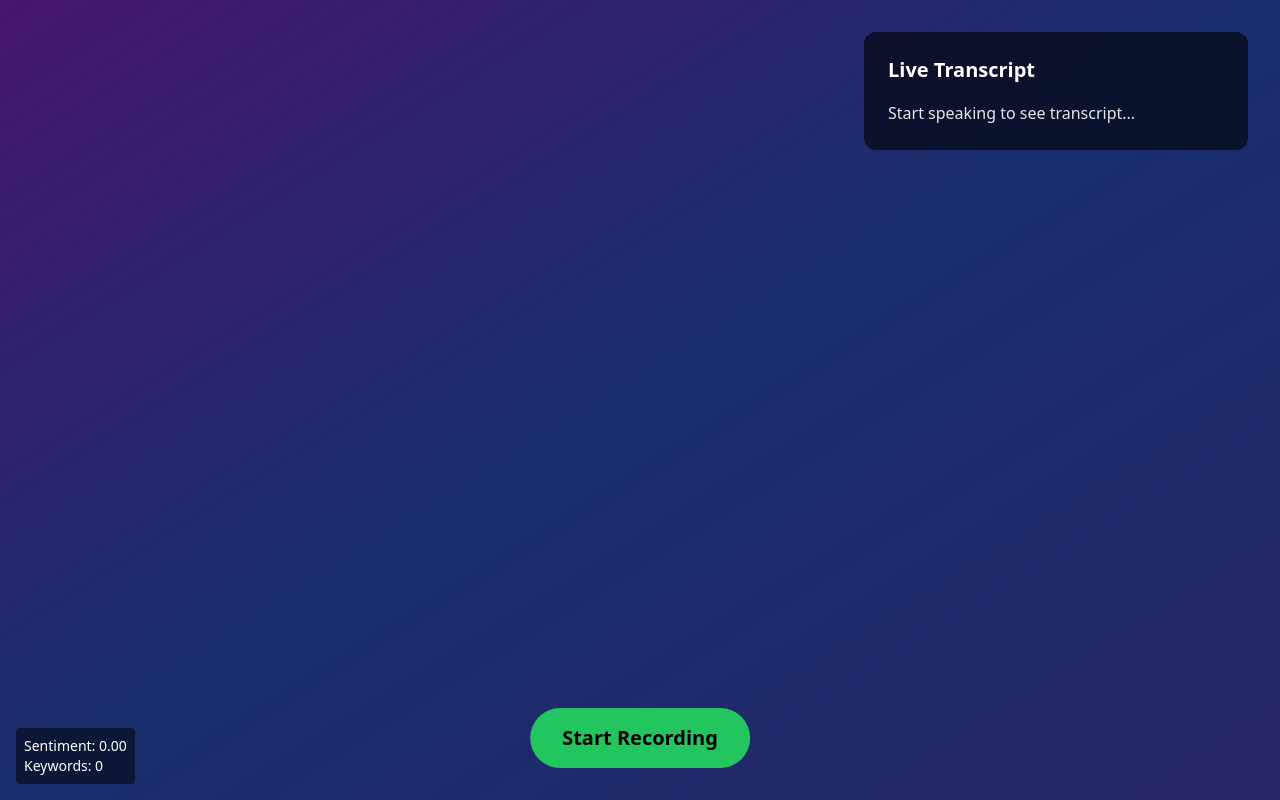
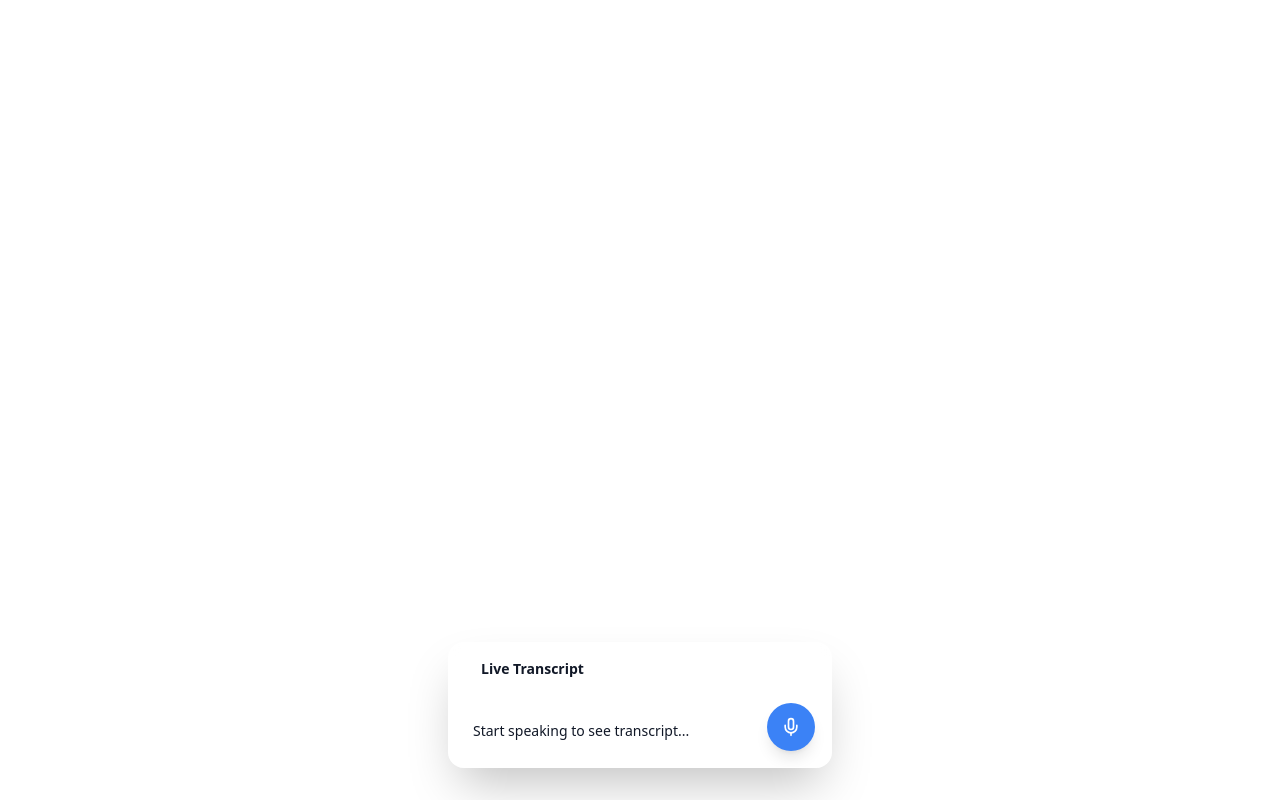
Before and after one commit to joeechenn/sentiment-aura, a React (Create React App) app in the folder frontend/: page / in a window 1280 px wide. Built offline with nearby package versions, Linux system fonts and the light colour scheme; no server answers.

Commit message:
Modernize UI with centered layout

```diff
--- a/frontend/package.json
+++ b/frontend/package.json
@@ -9,11 +9,13 @@
     "@testing-library/user-event": "^13.5.0",
     "@types/jest": "^27.5.2",
     "@types/node": "^16.18.126",
+    "@types/p5": "^1.7.7",
     "@types/react": "^19.2.2",
     "@types/react-dom": "^19.2.2",
     "axios": "^1.13.2",
     "react": "^19.2.0",
     "react-dom": "^19.2.0",
+    "react-p5": "^1.4.1",
     "react-p5-wrapper": "^4.1.2",
     "react-scripts": "5.0.1",
     "typescript": "^4.9.5",
--- a/frontend/src/App.tsx
+++ b/frontend/src/App.tsx
@@ -1,5 +1,4 @@
 import React, { useState, useRef } from 'react';
-import { Controls } from './components/Controls';
 import { TranscriptDisplay } from './components/TranscriptDisplay';
 import { KeywordsDisplay } from './components/KeywordsDisplay';
 import { DeepgramService } from './services/DeepgramService';
@@ -69,23 +68,14 @@ function App() {
   };
 
   return (
-    <div className="min-h-screen bg-gradient-to-br from-purple-900 via-blue-900 to-indigo-900">
-      <div className="fixed inset-0 z-0 bg-black opacity-20">
-      </div>
-      <TranscriptDisplay transcript={transcript} />
-      <Controls
-      isRecording={isRecording}
-      onStart={handleStart}
-      onStop={handleStop}
+    <div className="min-h-screen bg-white">
+      <TranscriptDisplay
+        transcript={transcript}
+        isRecording={isRecording}
+        onStart={handleStart}
+        onStop={handleStop}
       />
-      <div className="fixed bottom-4 left-4 text-white text-sm bg-black bg-opacity-50 p-2 rounded">
-        <p>
-          Sentiment: {sentiment.toFixed(2)}
-        </p>
-        <p>
-          Keywords: {keywords.length}
-        </p>
-      </div>
+      <KeywordsDisplay keywords={keywords} />
     </div>
   )
 }
--- a/frontend/src/components/Controls.tsx
+++ b/frontend/src/components/Controls.tsx
@@ -8,17 +8,42 @@ interface ControlsProps {
 
 export function Controls({ isRecording, onStart, onStop }: ControlsProps) {
     return (
-        <div className="fixed bottom-8 left-1/2 transform -translate-x-1/2 z-20">
     <button
     onClick={isRecording ? onStop : onStart}
-            className={`px-8 py-4 rounded-full text-xl font-bold transition-all duration-300 ${
+    className={`w-12 h-12 rounded-full shadow-lg transition-all duration-300 flex items-center justify-center ${
         isRecording
         ? 'bg-red-500 hover:bg-red-600 animate-pulse'
-                : 'bg-green-500 hover:bg-green-600'
+        : 'bg-blue-500 hover:bg-blue-600'
     }`}
+    aria-label={isRecording ? 'Stop Recording' : 'Start Recording'}
     >
-                {isRecording ? 'Stop Recording' : 'Start Recording'}
+        {isRecording ? (
+            <svg
+            width="20"
+            height="20"
+            viewBox="0 0 24 24"
+            fill="none"
+            stroke="white"
+            strokeWidth="2"
+            >
+                <rect x="6" y="6" width="12" height="12" fill="white" />
+            </svg>
+            ) : (
+            <svg
+            width="20"
+            height="20"
+            viewBox="0 0 24 24"
+            fill="none"
+            stroke="white"
+            strokeWidth="2"
+            strokeLinecap="round"
+            strokeLinejoin="round"
+            >
+                <path d="M12 2a3 3 0 0 0-3 3v7a3 3 0 0 0 6 0V5a3 3 0 0 0-3-3Z" />
+                <path d="M19 10v2a7 7 0 0 1-14 0v-2" />
+                <line x1="12" y1="19" x2="12" y2="22" />
+            </svg>
+        )}
         </button>
-        </div>
     )
 }
--- a/frontend/src/components/KeywordsDisplay.tsx
+++ b/frontend/src/components/KeywordsDisplay.tsx
@@ -5,8 +5,24 @@ interface KeywordsDisplayProps {
 }
 
 export function KeywordsDisplay({ keywords }: KeywordsDisplayProps) {
-    return (
-        <div>
-        </div>
-    )
+  if (keywords.length === 0) {
+    return null;
+  }
+  return (
+  <div className="fixed bottom-8 left-8 bg-white/20 backdrop-blur-lg rounded-2xl shadow-2xl border border-white/30 p-6 max-w-md z-10">
+    <h3 className="text-sm font-semibold text-gray-900 mb-3">
+      Keywords
+    </h3>
+    <div className="flex flex-wrap gap-2">
+      {keywords.map((keyword, index) => (
+        <span
+        key={`${keyword}-${index}`}
+        className="px-3 py-1.5 bg-white/40 text-gray-900 rounded-full text-sm font-medium border border-white/50"
+        >
+          {keyword}
+        </span>
+      ))}
+    </div>
+  </div>
+  )
 }
--- a/frontend/src/components/TranscriptDisplay.tsx
+++ b/frontend/src/components/TranscriptDisplay.tsx
@@ -1,18 +1,36 @@
 import React from 'react';
+import { Controls } from './Controls';
 
 interface TranscriptDisplayProps {
-    transcript: string
+    transcript: string;
+    isRecording: boolean;
+    onStart: () => void;
+    onStop: () => void;
 }
 
-export function TranscriptDisplay({ transcript }: TranscriptDisplayProps) {
+export function TranscriptDisplay({ transcript, isRecording, onStart, onStop }: TranscriptDisplayProps) {
     return (
-        <div className="fixed top-8 right-8 w-96 max-h-80 bg-black bg-opacity-60 backdrop-blur-lg rounded-xl p-6 overflow-y-auto z-10">
-            <h2 className="text-xl font-bold mb-4 text-white">
-                Live Transcript
-            </h2>
-            <p className="text-gray-200 whitespace-pre-wrap leading-relaxed">
+    <div className="fixed bottom-8 left-1/2 transform -translate-x-1/2 w-96 bg-white/20 backdrop-blur-lg rounded-2xl shadow-2xl border border-white/30 overflow-hidden z-10">
+        <div className="bg-white/10 backdrop-blur-sm px-6 py-4 border-b border-white/20">
+            <div className="flex items-center gap-2">
+                <h2 className="text-sm font-semibold text-gray-900 ml-2">
+                    Live Transcript
+                </h2>
+            </div>
+        </div>
+
+        <div className="p-6 max-h-80 overflow-y-auto relative">
+            <p className="text-gray-900 whitespace-pre-wrap leading-relaxed text-sm pr-16">
                 {transcript || 'Start speaking to see transcript...'}
             </p>
+            <div className="absolute bottom-4 right-4">
+                <Controls
+                isRecording={isRecording}
+                onStart={onStart}
+                onStop={onStop}
+                />
+            </div>
         </div>
+    </div>
     )
 }
```
Also changed, not shown: 1 other file (tests, documents, lock files or other folders). Lines whose indentation alone changed are shown as unchanged.
